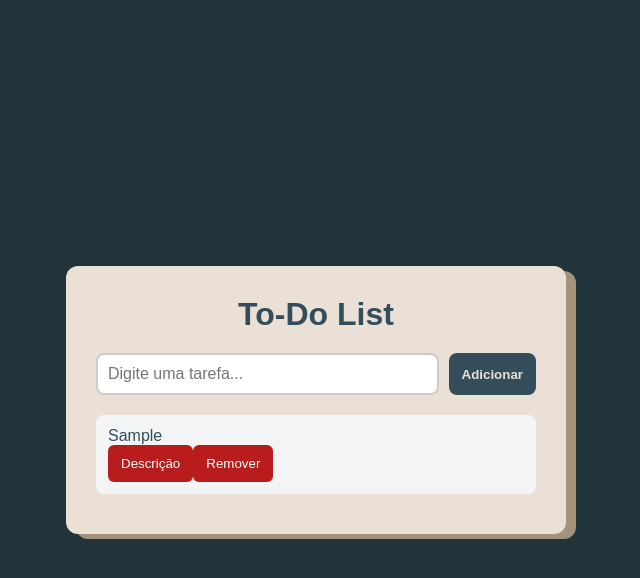
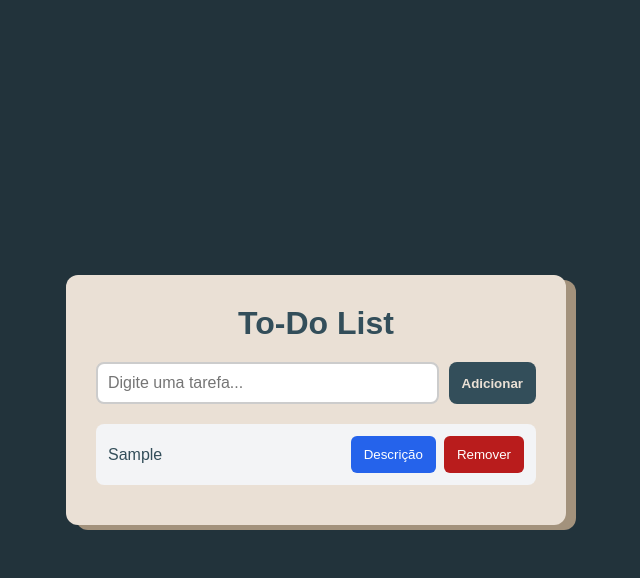
Before and after one commit to arKaVS/to-do-list, a React (Vite) app in the folder lista-de-tarefas/: page / in a window 1280 px wide. Both pictures are taken after typing "Sample" into the empty fields and a click on the button "Adicionar". Shown: the top 578 px of the page, without its empty margins (324-964 px from the left). Built offline with nearby package versions, Linux system fonts and the light colour scheme; a web font is replaced by a local one.

Commit message:
Style: Ajusta o estilo inicial do sistema de descrição.

```diff
--- a/lista-de-tarefas/src/components/styles/TodoItem.css
+++ b/lista-de-tarefas/src/components/styles/TodoItem.css
@@ -1,16 +1,25 @@
 @import url('https://fonts.googleapis.com/css2?family=SUSE+Mono:ital,wght@0,100..800;1,100..800&display=swap');
 
 .todo-item {
+  background-color: #f3f4f6;
+  padding: 12px;
+  border-radius: 8px;
+}
+
+.todo-content {
+  display: flex;
+  flex-direction: column;
+  gap: 12px;
+}
+
+.todo-top {
   display: flex;
   justify-content: space-between;
   align-items: center;
-  background-color: #f3f4f6;
-  padding: 12px;
-  border-radius: 8px;
-
+  gap: 10px;
 }
 
-.todo-item span {
+.todo-top span {
   color: #334e5a;
   cursor: pointer;
   font-size: 16px;
@@ -34,7 +43,12 @@
   color: #21323a;
 }
 
-.todo-item button {
+.todo-buttons {
+  display: flex;
+  gap: 8px;
+}
+
+.remove-btn {
   border: 3px solid transparent;
   background-color: #b91c1c;
   color: white;
@@ -44,8 +58,52 @@
   transition: 0.4s;
 }
 
-.todo-item button:hover {
+.remove-btn:hover {
   border: 3px solid #b91c1c;
   background-color: #ee5050;
   transform: scale(1.02);
 }
+
+.description-btn {
+  border: 3px solid transparent;
+  background-color: #2563eb;
+  color: white;
+  padding: 8px 10px;
+  border-radius: 6px;
+  cursor: pointer;
+  transition: 0.4s;
+}
+
+.description-btn:hover {
+  border: 3px solid #2563eb;
+  background-color: #1d4ed8;
+  transform: scale(1.02);
+}
+
+.description-input {
+  width: 100%;
+  min-height: 80px;
+  resize: vertical;
+
+  padding: 10px;
+
+  border: 2px solid #ccc;
+  border-radius: 8px;
+
+  font-size: 14px;
+}
+
+@media (max-width: 500px) {
+  .todo-top {
+    flex-direction: column;
+    align-items: stretch;
+  }
+
+  .todo-buttons {
+    width: 100%;
+  }
+
+  .todo-buttons button {
+    flex: 1;
+  }
+}
```
